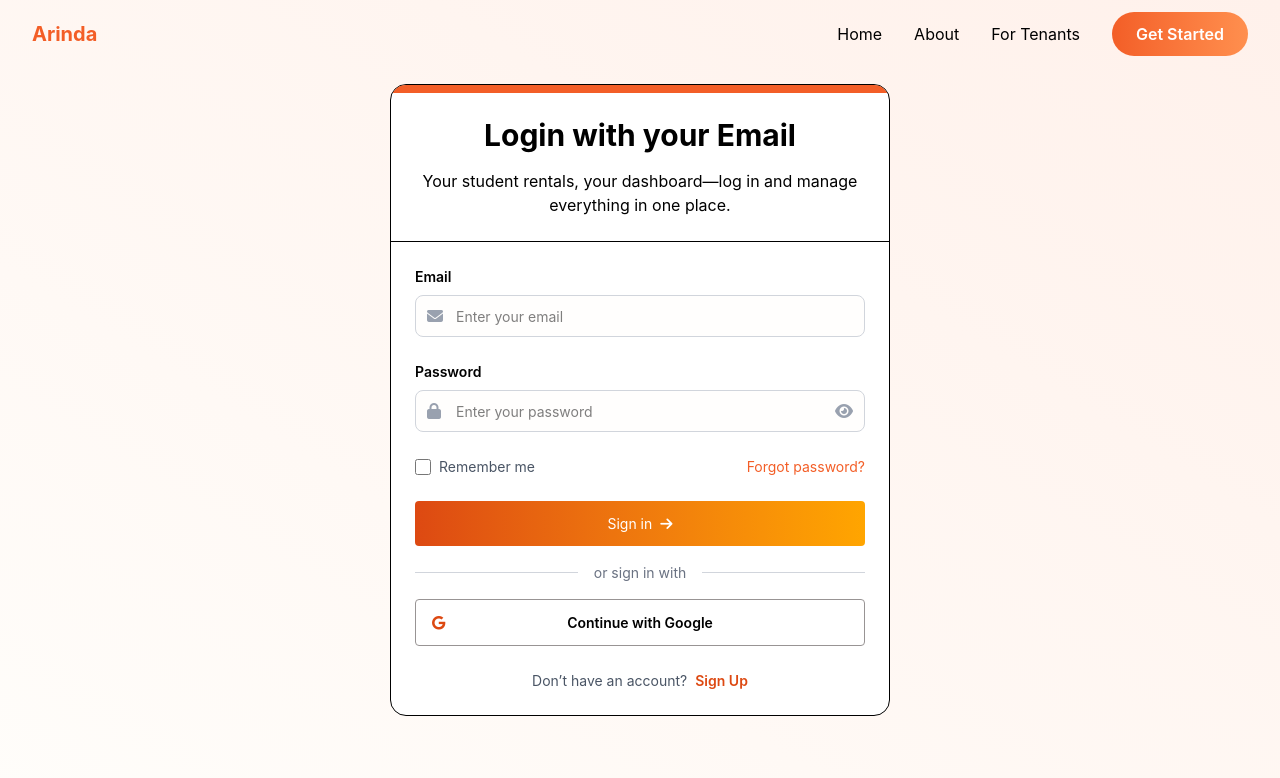
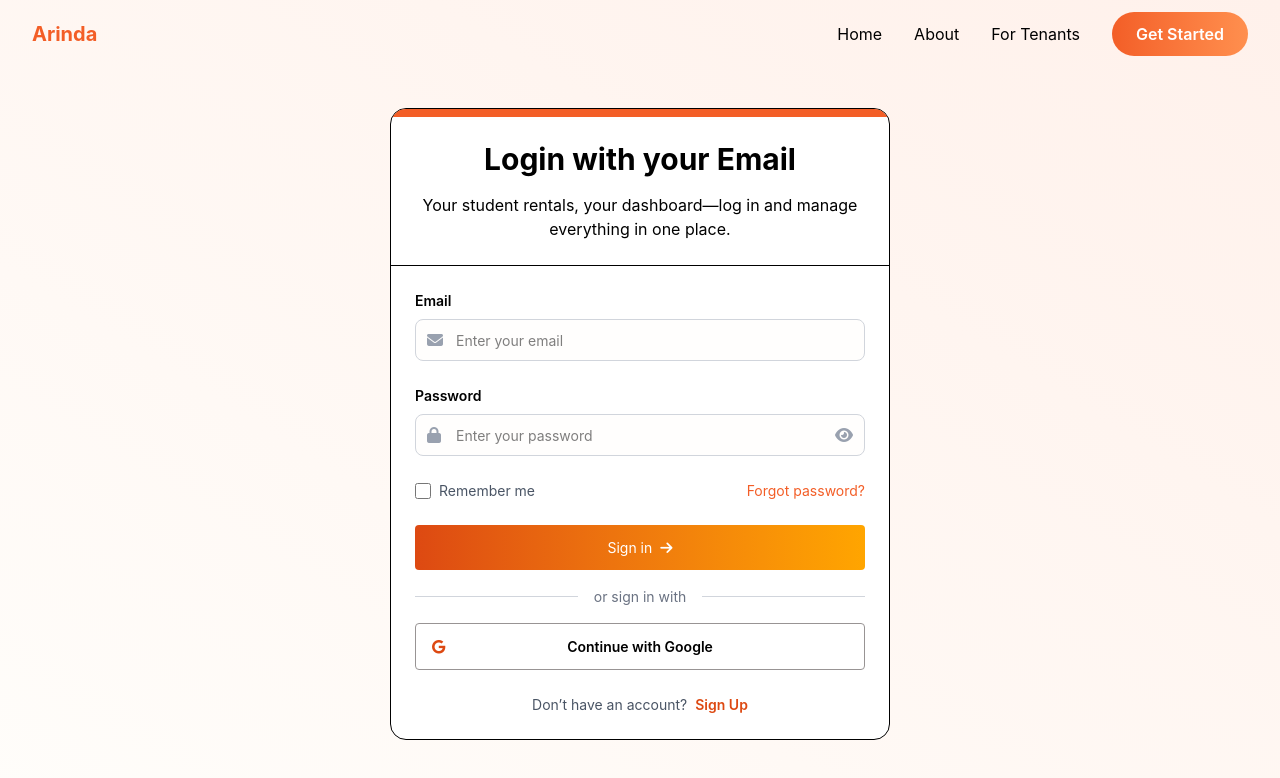
Before and after one commit to siv727/arinda-housing, a React (Vite) app: page /landlord/login in a window 1280 px wide. Shown: the top 778 px of the page. Built offline with nearby package versions, Linux system fonts and the light colour scheme.

Commit message:
fix(login): add top padding to prevent overlap with navbar

```diff
--- a/src/pages/landlord/Login.jsx
+++ b/src/pages/landlord/Login.jsx
@@ -9,7 +9,7 @@ const LandlordLogin = () => {
   return (
     <>
       <Navbar userType="landlord" />
-      <div className="min-h-screen flex flex-col items-center justify-center bg-gradient-to-bl from-[#FFF1EB] to-[#FFFDFA]">
+      <div className="min-h-screen flex flex-col pt-12 items-center justify-center bg-gradient-to-bl from-[#FFF1EB] to-[#FFFDFA]">
         <OrangeHatCard>
           <h1 className="text-3xl font-bold pt-8 py-4 text-center">
             Login with your Email
--- a/src/pages/tenant/Login.jsx
+++ b/src/pages/tenant/Login.jsx
@@ -9,7 +9,7 @@ const TenantLogin = () => {
   return (
     <>
       <Navbar userType="tenant" />
-      <div className="min-h-screen flex flex-col items-center justify-center bg-gradient-to-bl from-[#FFF1EB] to-[#FFFDFA] p-4">
+      <div className="min-h-screen pt-12 flex flex-col items-center justify-center bg-gradient-to-bl from-[#FFF1EB] to-[#FFFDFA] p-4">
         <OrangeHatCard>
           <h1 className="text-3xl font-bold pt-8 py-4 text-center">
             Login with your Email
```
